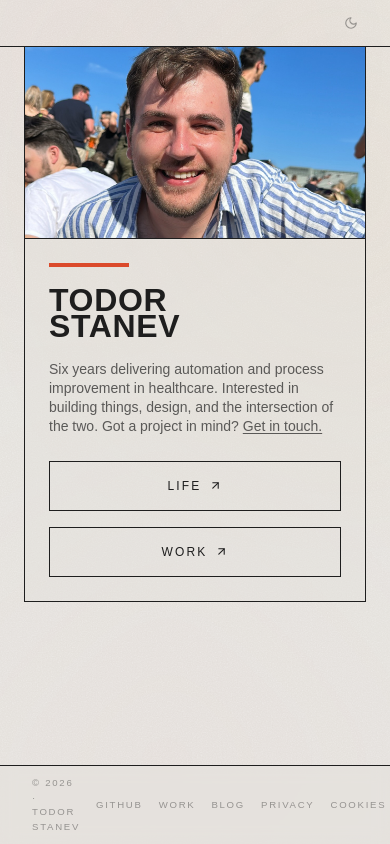
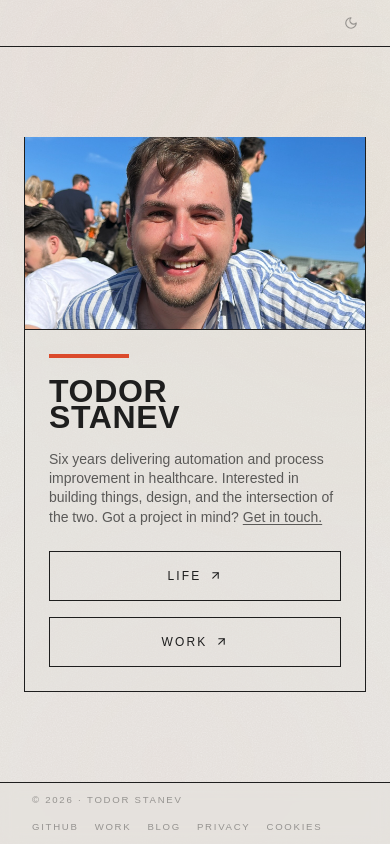
Before and after one commit to stanevt/tstanev-com, a React (Vite) app: page / in a window 390 px wide. Built offline with nearby package versions, Linux system fonts and the light colour scheme; a web font is replaced by a local one.

Commit message:
Fix mobile page overflow

```diff
--- a/src/App.tsx
+++ b/src/App.tsx
@@ -8,7 +8,7 @@ import { useDarkMode } from "./hooks/useDarkMode"
 
 function HomePage() {
   return (
-    <div className="mx-auto max-w-6xl w-full px-6 sm:px-10 pb-16 sm:pb-20 animate-slide-up">
+    <div className="mx-auto max-w-6xl w-full px-6 sm:px-10 animate-slide-up">
       <BusinessCard />
     </div>
   )
@@ -18,7 +18,7 @@ export default function App() {
   const { dark, toggle } = useDarkMode()
 
   return (
-    <div className="min-h-screen relative flex flex-col">
+    <div className="min-h-dvh relative flex flex-col">
       <GradientBlobs />
 
       <header className="border-b border-foreground px-8 py-4 sm:py-14 flex items-center justify-end">
@@ -32,16 +32,18 @@ export default function App() {
         </button>
       </header>
 
-      <Routes>
-        <Route path="/" element={<HomePage />} />
-        <Route path="*" element={<NotFoundPage />} />
-      </Routes>
+      <main className="flex flex-1 items-center py-6 sm:py-10">
+        <Routes>
+          <Route path="/" element={<HomePage />} />
+          <Route path="*" element={<NotFoundPage />} />
+        </Routes>
+      </main>
 
-      <footer className="fixed bottom-0 left-0 right-0 border-t border-foreground px-8 py-2.5 bg-background/60 backdrop-blur-sm z-10 flex items-center justify-between gap-4">
+      <footer className="border-t border-foreground px-8 py-2.5 bg-background/60 backdrop-blur-sm flex flex-col items-start justify-between gap-3 sm:flex-row sm:items-center">
         <p className="font-sans text-[0.6rem] font-medium uppercase tracking-[0.18em] text-foreground/40">
           © {new Date().getFullYear()} · Todor Stanev
         </p>
-        <div className="flex items-center gap-4">
+        <div className="flex flex-wrap items-center gap-4">
           {(
             [
               ["GitHub", "https://github.com/stanevt"],
```
